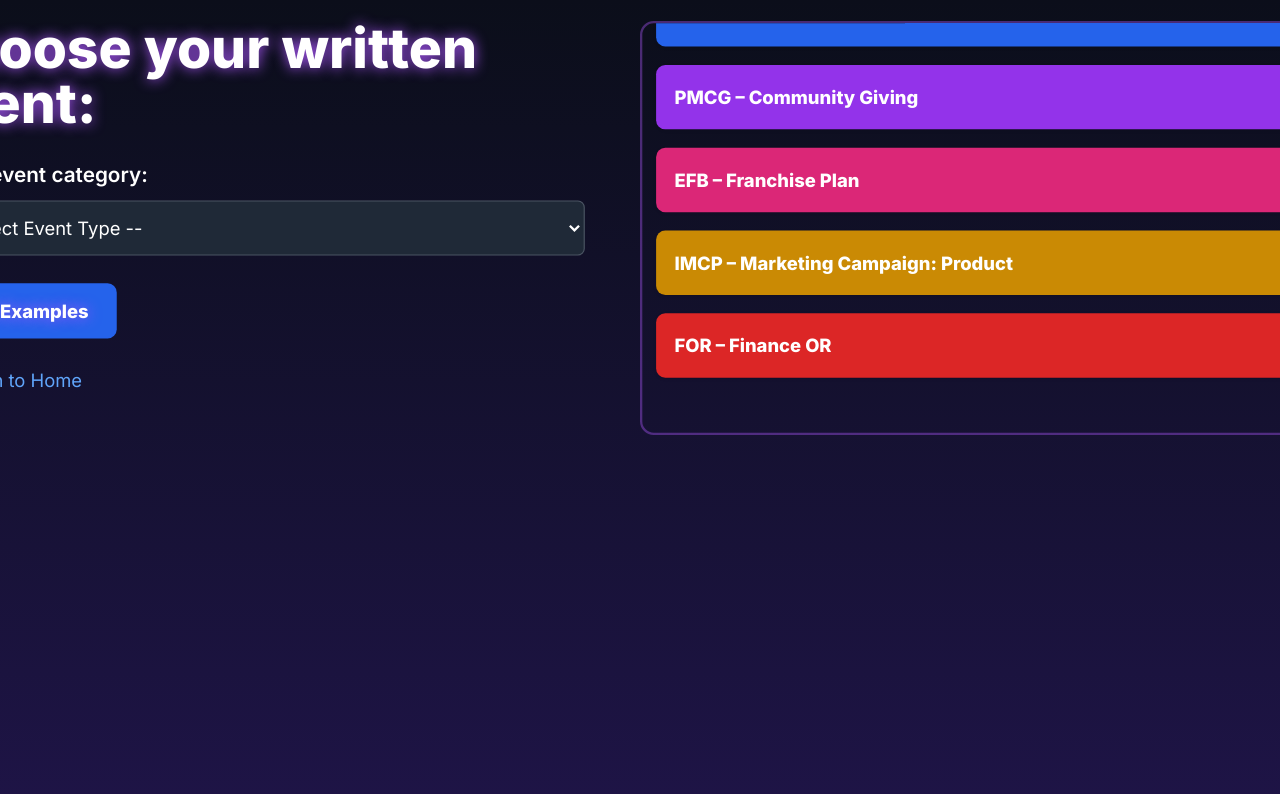
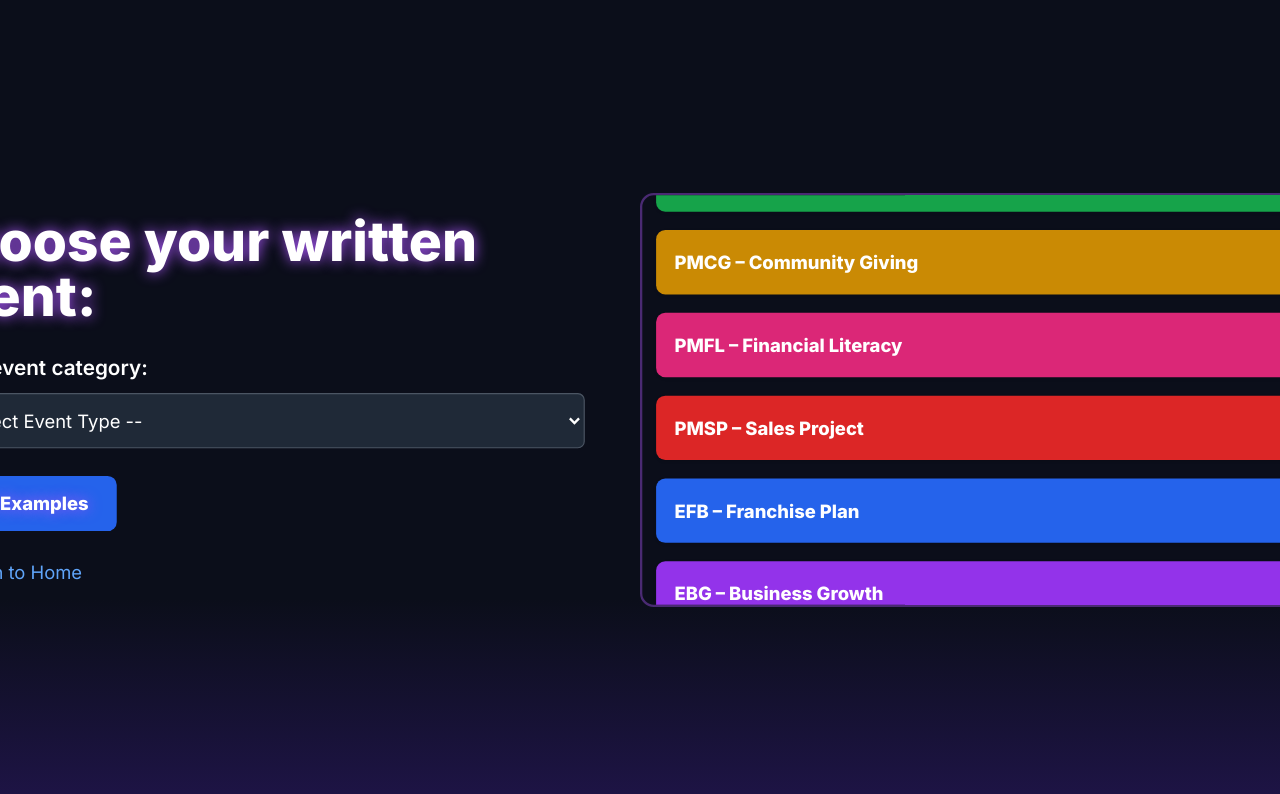
Before and after one commit to Glasswinner/glassedge, a plain HTML site: page written.html in a window 1280 px wide. Shown: the top 794 px of the page. Drawn offline with nearby package versions, Linux system fonts and the light colour scheme.

Commit message:
Update written.html

```diff
--- a/written.html
+++ b/written.html
@@ -1,3 +1,4 @@
+<!-- written.html -->
 <!DOCTYPE html>
 <html lang="en">
 <head>
@@ -29,9 +30,8 @@
     }
   </style>
 </head>
-<body class="min-h-screen px-4 py-12 bg-gradient-to-b from-[#0b0e1a] to-[#1e1446] text-white">
-  <div class="flex flex-col md:flex-row items-start justify-center w-full max-w-7xl mx-auto scale-[1.15]">
-
+<body class="min-h-screen flex items-center justify-center px-4 py-12">
+  <div class="flex flex-col md:flex-row items-start md:items-center justify-center w-full max-w-7xl scale-[1.15]">
     <!-- Left Section -->
     <div class="w-full md:w-1/2 mb-12 md:mb-0 md:pr-12">
       <h1 class="text-4xl md:text-5xl font-bold mb-6 glow">Choose your written event:</h1>
@@ -64,10 +64,25 @@
       <div class="scroll-box space-y-4">
         <div class="space-y-4">
           <div class="p-4 rounded-lg bg-blue-600 text-white font-bold shadow">PMBS – Business Solutions</div>
-          <div class="p-4 rounded-lg bg-purple-600 text-white font-bold shadow">PMCG – Community Giving</div>
-          <div class="p-4 rounded-lg bg-pink-600 text-white font-bold shadow">EFB – Franchise Plan</div>
-          <div class="p-4 rounded-lg bg-yellow-600 text-white font-bold shadow">IMCP – Marketing Campaign: Product</div>
+          <div class="p-4 rounded-lg bg-purple-600 text-white font-bold shadow">PMCD – Career Development</div>
+          <div class="p-4 rounded-lg bg-green-600 text-white font-bold shadow">PMCA – Community Awareness</div>
+          <div class="p-4 rounded-lg bg-yellow-600 text-white font-bold shadow">PMCG – Community Giving</div>
+          <div class="p-4 rounded-lg bg-pink-600 text-white font-bold shadow">PMFL – Financial Literacy</div>
+          <div class="p-4 rounded-lg bg-red-600 text-white font-bold shadow">PMSP – Sales Project</div>
+          <div class="p-4 rounded-lg bg-blue-600 text-white font-bold shadow">EFB – Franchise Plan</div>
+          <div class="p-4 rounded-lg bg-purple-600 text-white font-bold shadow">EBG – Business Growth</div>
+          <div class="p-4 rounded-lg bg-green-600 text-white font-bold shadow">EIB – Innovation Plan</div>
+          <div class="p-4 rounded-lg bg-yellow-600 text-white font-bold shadow">EIP – Independent Plan</div>
+          <div class="p-4 rounded-lg bg-pink-600 text-white font-bold shadow">IBP – International Plan</div>
+          <div class="p-4 rounded-lg bg-blue-600 text-white font-bold shadow">ESB – Startup Plan</div>
+          <div class="p-4 rounded-lg bg-purple-600 text-white font-bold shadow">IMCE – Marketing Campaign: Event</div>
+          <div class="p-4 rounded-lg bg-red-600 text-white font-bold shadow">IMCP – Marketing Campaign: Product</div>
+          <div class="p-4 rounded-lg bg-yellow-600 text-white font-bold shadow">IMCS – Marketing Campaign: Service</div>
+          <div class="p-4 rounded-lg bg-pink-600 text-white font-bold shadow">BSOR – Business Services OR</div>
+          <div class="p-4 rounded-lg bg-green-600 text-white font-bold shadow">BMOR – Mgmt/Admin OR</div>
           <div class="p-4 rounded-lg bg-red-600 text-white font-bold shadow">FOR – Finance OR</div>
+          <div class="p-4 rounded-lg bg-blue-600 text-white font-bold shadow">HTOR – Hospitality/Tourism OR</div>
+          <div class="p-4 rounded-lg bg-purple-600 text-white font-bold shadow">SEOR – Sports/Ent Marketing OR</div>
         </div>
       </div>
     </div>
```
